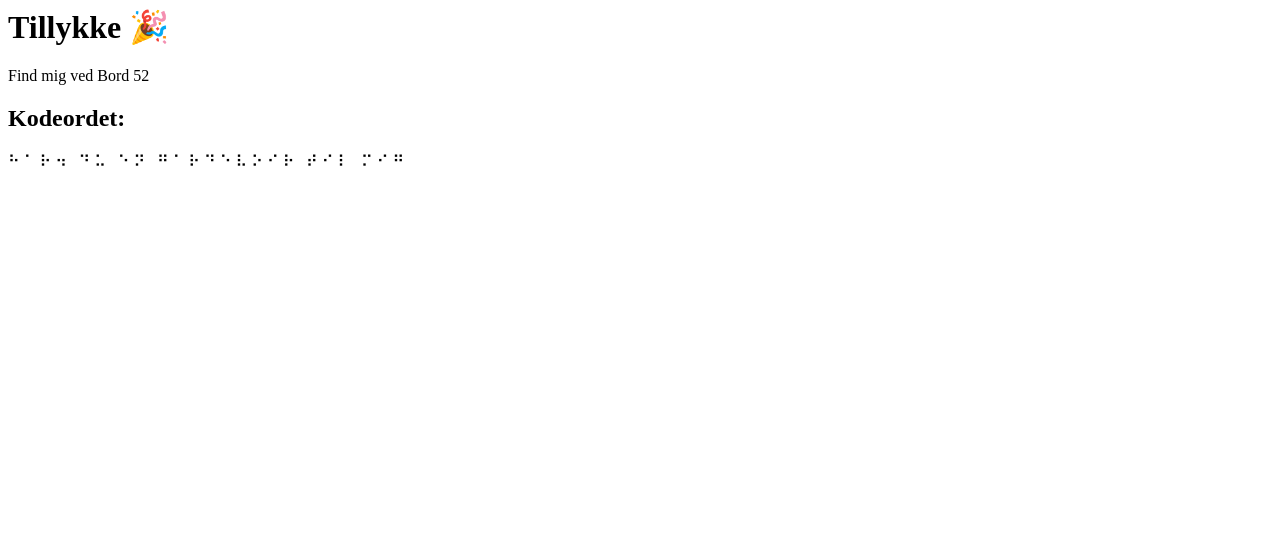
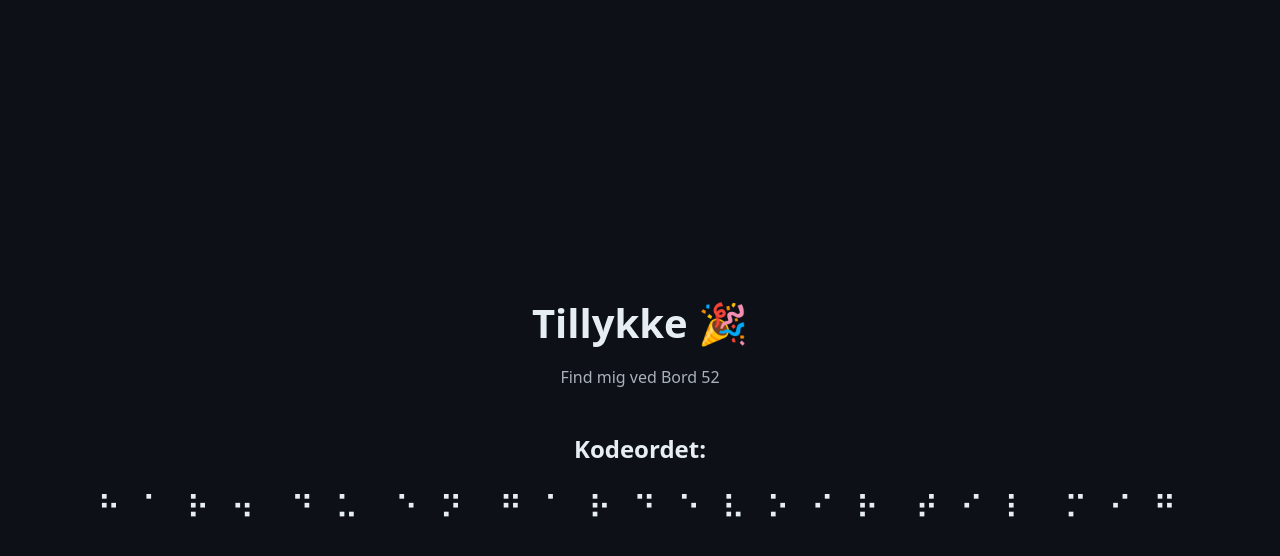
Before and after one commit to Sandersgame/idksmart, a plain HTML site: page index.html in a window 1280 px wide. Drawn offline with Linux system fonts and the light colour scheme.

Commit message:
Update index.html

```diff
--- a/index.html
+++ b/index.html
@@ -1,10 +1,55 @@
-<h1>Tillykke 🎉</h1>
+<!DOCTYPE html>
+<html lang="da">
+<head>
+  <meta charset="UTF-8" />
+  <title>Kodeord</title>
+  <style>
+    body {
+      margin: 0;
+      padding: 0;
+      background-color: #0d1117; /* mørk baggrund */
+      color: #e6edf3;           /* grå/hvid tekst */
+      font-family: system-ui, -apple-system, Segoe UI, Roboto, Arial, sans-serif;
+      display: flex;
+      flex-direction: column;
+      align-items: center;
+      justify-content: center;
+      min-height: 100vh; /* centrer vertikalt */
+      text-align: center;
+    }
+
+    h1 {
+      font-size: 2.5rem;
+      margin-bottom: 0.5rem;
+    }
+
+    p.hidden {
+      color: #a9b1ba; /* lidt lysere grå */
+      font-size: 1rem;
+      margin: 0.5rem 0 1.5rem 0;
+    }
+
+    h2 {
+      font-size: 1.5rem;
+      margin-bottom: 1rem;
+    }
+
+    .braille {
+      font-size: 2rem;
+      letter-spacing: 0.4rem; /* luft mellem tegnene */
+      line-height: 1.6;
+    }
+  </style>
+</head>
+<body>
+
+  <h1>Tillykke 🎉</h1>
   <!-- Skjult hint -->
   <p class="hidden">Find mig ved Bord 52</p>
 
   <h2>Kodeordet:</h2>
+  <div class="braille">    ⠓ ⠁ ⠗ ⠲⠀⠙ ⠥⠀⠑ ⠝⠀⠛ ⠁ ⠗ ⠙ ⠑ ⠧ ⠕ ⠊ ⠗⠀⠞ ⠊ ⠇⠀⠍ ⠊ ⠛
+</div>
 
-
-  <div class="braille">
-    ⠓ ⠁ ⠗ ⠲⠀⠙ ⠥⠀⠑ ⠝⠀⠛ ⠁ ⠗ ⠙ ⠑ ⠧ ⠕ ⠊ ⠗⠀⠞ ⠊ ⠇⠀⠍ ⠊ ⠛
-  </div>
+</body>
+</html>
```
